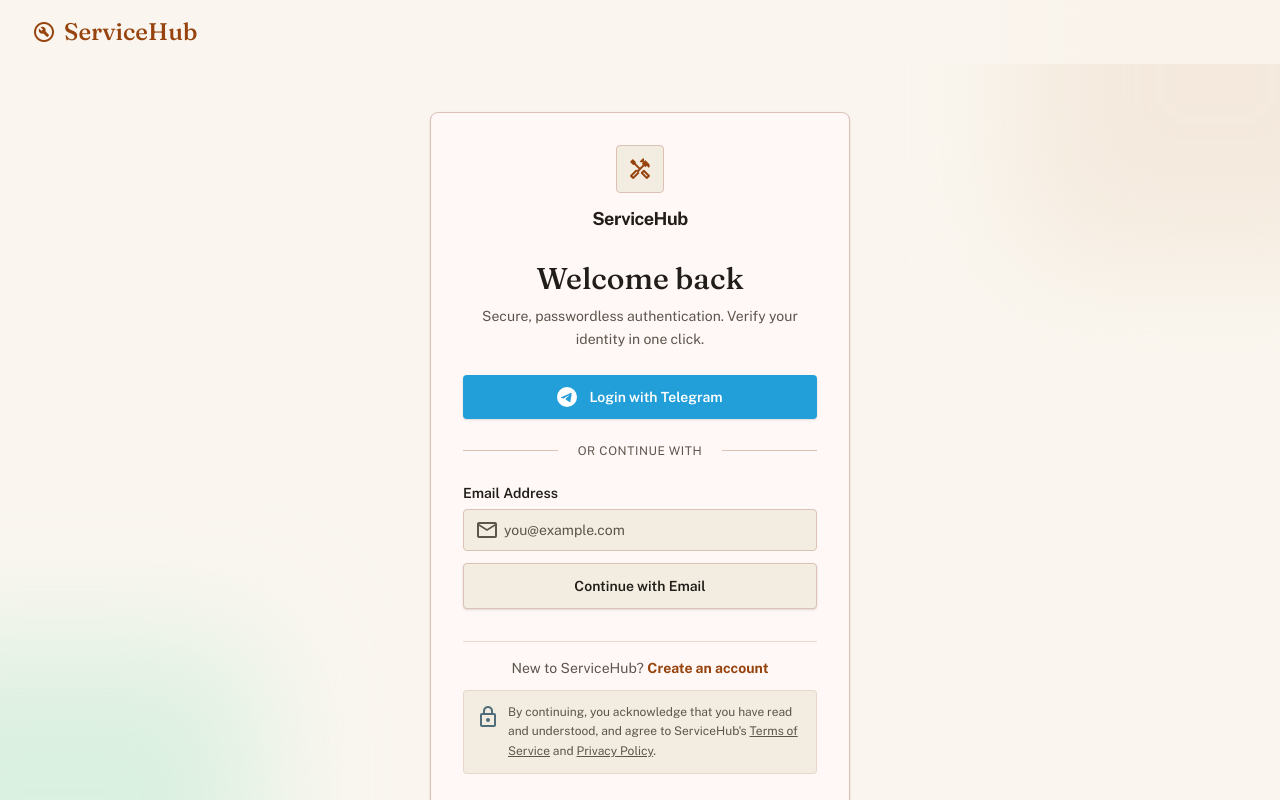
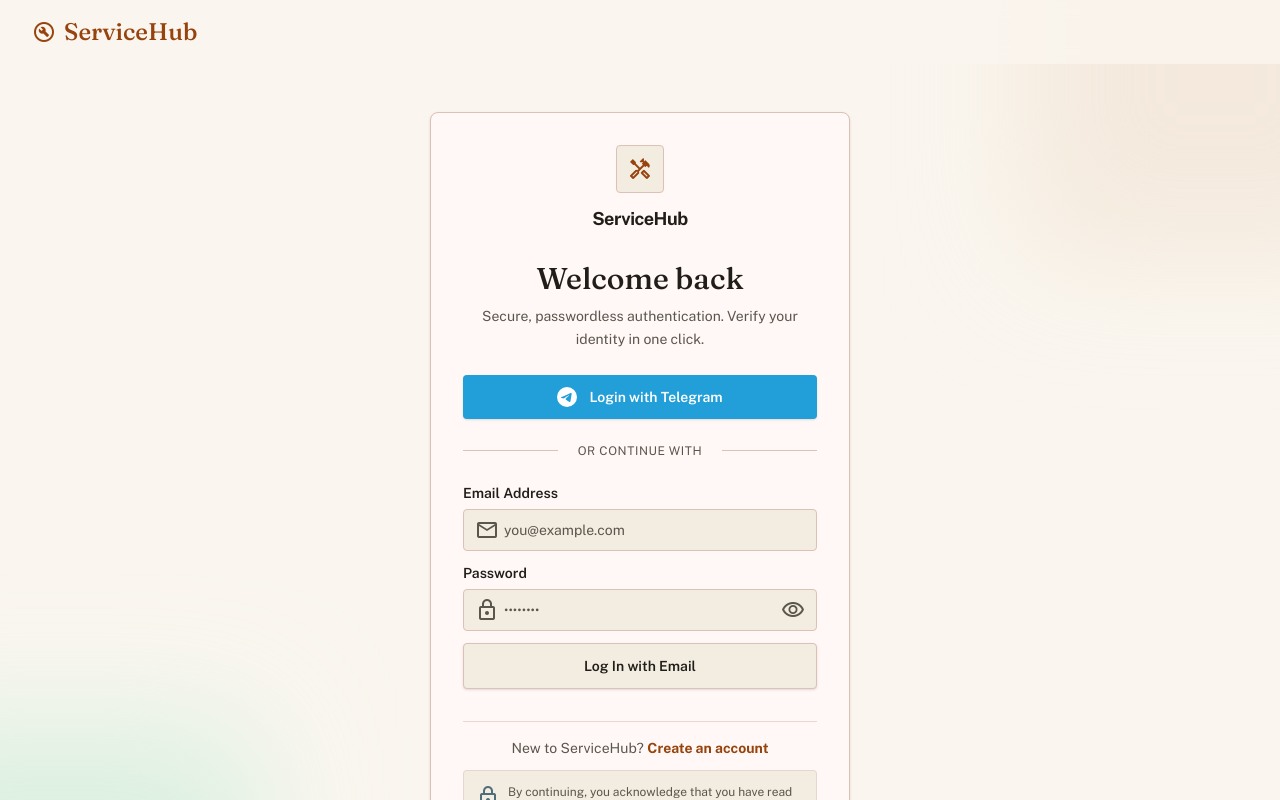
Before and after one commit to INSA-Summer-Camp-Project/web-frontend, a Next.js app: page /login in a window 1280 px wide. Shown: the top 800 px of the page. Built offline with nearby package versions, Linux system fonts and the light colour scheme.

Commit message:
feat(auth): add react-hook-form and zod validation for login and register

```diff
--- a/package.json
+++ b/package.json
@@ -25,11 +25,13 @@
     ]
   },
   "dependencies": {
+    "@hookform/resolvers": "^3.9.0",
     "axios": "^1.19.0",
     "next": "16.3.0",
     "react": "19.2.8",
     "react-dom": "19.2.8",
-    "zod": "^4.4.3"
+    "react-hook-form": "^7.52.0",
+    "zod": "^3.24.2"
   },
   "devDependencies": {
     "@tailwindcss/postcss": "^4",
--- a/src/app/(auth)/login/page.tsx
+++ b/src/app/(auth)/login/page.tsx
@@ -2,33 +2,39 @@
 
 import React, { useState } from "react";
 import Link from "next/link";
+import { useForm } from "react-hook-form";
+import { zodResolver } from "@hookform/resolvers/zod";
 import { AuthCard, Button, Input } from "@/components/ui";
+import { loginSchema, LoginInput } from "@/lib/validations/auth";
 
 export default function LoginPage() {
-  const [email, setEmail] = useState("");
   const [isTelegramLoading, setIsTelegramLoading] = useState(false);
-  const [isEmailLoading, setIsEmailLoading] = useState(false);
-  const [emailError, setEmailError] = useState("");
+  const [serverError, setServerError] = useState("");
+
+  const {
+    register,
+    handleSubmit,
+    formState: { errors, isSubmitting },
+  } = useForm<LoginInput>({
+    resolver: zodResolver(loginSchema),
+    defaultValues: {
+      email: "",
+      password: "",
+    },
+  });
 
   const handleTelegramLogin = () => {
     setIsTelegramLoading(true);
-    // Visual feedback simulation (no API call)
     setTimeout(() => {
       setIsTelegramLoading(false);
     }, 1200);
   };
 
-  const handleEmailSubmit = (e: React.FormEvent) => {
-    e.preventDefault();
-    if (!email || !email.includes("@")) {
-      setEmailError("Please enter a valid email address.");
-      return;
-    }
-    setEmailError("");
-    setIsEmailLoading(true);
-    setTimeout(() => {
-      setIsEmailLoading(false);
-    }, 1200);
+  const onSubmit = async (data: LoginInput) => {
+    setServerError("");
+    // Simulated form submission (no API call per requirement)
+    await new Promise((resolve) => setTimeout(resolve, 1000));
+    console.log("Login submitted:", data);
   };
 
   return (
@@ -82,7 +88,7 @@
         <button
           type="button"
           onClick={handleTelegramLogin}
-          disabled={isTelegramLoading}
+          disabled={isTelegramLoading || isSubmitting}
           className="w-full bg-[#229ED9] hover:bg-[#1E8CC0] active:bg-[#1975A0] text-white rounded-lg py-3 px-6 flex items-center justify-center gap-3 transition-colors duration-200 shadow-sm active:scale-[0.98] font-semibold text-sm disabled:opacity-60 cursor-pointer"
         >
           {isTelegramLoading ? (
@@ -117,33 +123,50 @@
 
         {/* Email Form */}
         <form
-          onSubmit={handleEmailSubmit}
+          onSubmit={handleSubmit(onSubmit)}
           className="flex flex-col gap-3 text-left"
         >
+          {serverError && (
+            <div className="p-3 rounded-lg bg-error-container text-on-error-container text-xs font-medium">
+              {serverError}
+            </div>
+          )}
+
           <Input
             label="Email Address"
             type="email"
             placeholder="you@example.com"
-            value={email}
-            onChange={(e) => {
-              setEmail(e.target.value);
-              if (emailError) setEmailError("");
-            }}
-            error={emailError}
+            error={errors.email?.message}
             leftIcon={
               <span className="material-symbols-outlined text-[20px]">
                 mail
               </span>
             }
+            {...register("email")}
           />
+
+          <Input
+            label="Password"
+            type="password"
+            placeholder="••••••••"
+            error={errors.password?.message}
+            leftIcon={
+              <span className="material-symbols-outlined text-[20px]">
+                lock
+              </span>
+            }
+            {...register("password")}
+          />
+
           <Button
             type="submit"
             variant="secondary"
             fullWidth
-            isLoading={isEmailLoading}
-            loadingText="Sending Magic Link..."
+            isLoading={isSubmitting}
+            disabled={isSubmitting}
+            loadingText="Logging in..."
           >
-            Continue with Email
+            Log In with Email
           </Button>
         </form>
       </div>
--- a/src/app/(auth)/signup/page.tsx
+++ b/src/app/(auth)/signup/page.tsx
@@ -2,50 +2,42 @@
 
 import React, { useState } from "react";
 import Link from "next/link";
-import {
-  AuthCard,
-  Button,
-  Input,
-  RoleSelector,
-  RoleType,
-} from "@/components/ui";
+import { useForm, Controller } from "react-hook-form";
+import { zodResolver } from "@hookform/resolvers/zod";
+import { AuthCard, Button, Input, RoleSelector } from "@/components/ui";
+import { registerSchema, RegisterInput } from "@/lib/validations/auth";
 
 export default function SignupPage() {
-  const [selectedRole, setSelectedRole] = useState<RoleType>("CUSTOMER");
-  const [email, setEmail] = useState("");
   const [isTelegramLoading, setIsTelegramLoading] = useState(false);
-  const [isEmailLoading, setIsEmailLoading] = useState(false);
-  const [roleError, setRoleError] = useState("");
-  const [emailError, setEmailError] = useState("");
+  const [serverError, setServerError] = useState("");
+
+  const {
+    register,
+    handleSubmit,
+    control,
+    formState: { errors, isSubmitting },
+  } = useForm<RegisterInput>({
+    resolver: zodResolver(registerSchema),
+    defaultValues: {
+      role: "CUSTOMER",
+      email: "",
+      password: "",
+      fullName: "",
+    },
+  });
 
   const handleTelegramSignup = () => {
-    if (!selectedRole) {
-      setRoleError("Please select a role to continue.");
-      return;
-    }
-    setRoleError("");
     setIsTelegramLoading(true);
     setTimeout(() => {
       setIsTelegramLoading(false);
     }, 1200);
   };
 
-  const handleEmailSubmit = (e: React.FormEvent) => {
-    e.preventDefault();
-    if (!selectedRole) {
-      setRoleError("Please select a role to continue.");
-      return;
-    }
-    if (!email || !email.includes("@")) {
-      setEmailError("Please enter a valid email address.");
-      return;
-    }
-    setRoleError("");
-    setEmailError("");
-    setIsEmailLoading(true);
-    setTimeout(() => {
-      setIsEmailLoading(false);
-    }, 1200);
+  const onSubmit = async (data: RegisterInput) => {
+    setServerError("");
+    // Simulated form submission (no API call per requirement)
+    await new Promise((resolve) => setTimeout(resolve, 1000));
+    console.log("Register submitted:", data);
   };
 
   return (
@@ -87,18 +79,27 @@
       }
     >
       <div className="flex flex-col gap-6 w-full text-left">
-        {/* Role Selection */}
+        {serverError && (
+          <div className="p-3 rounded-lg bg-error-container text-on-error-container text-xs font-medium">
+            {serverError}
+          </div>
+        )}
+
+        {/* Role Selection via Controller */}
         <div>
           <label className="block text-sm font-semibold text-ink mb-3 text-center md:text-left">
             Choose your role
           </label>
-          <RoleSelector
-            value={selectedRole}
-            onChange={(role) => {
-              setSelectedRole(role);
-              if (roleError) setRoleError("");
-            }}
-            error={roleError}
+          <Controller
+            name="role"
+            control={control}
+            render={({ field }) => (
+              <RoleSelector
+                value={field.value}
+                onChange={field.onChange}
+                error={errors.role?.message}
+              />
+            )}
           />
         </div>
 
@@ -109,7 +110,7 @@
           <button
             type="button"
             onClick={handleTelegramSignup}
-            disabled={isTelegramLoading}
+            disabled={isTelegramLoading || isSubmitting}
             className="w-full bg-primary hover:bg-primary-dark active:bg-primary-dark/90 text-on-primary rounded-lg py-3 px-6 flex items-center justify-center gap-3 transition-colors duration-200 shadow-sm active:scale-[0.98] font-semibold text-sm disabled:opacity-60 cursor-pointer"
           >
             {isTelegramLoading ? (
@@ -147,31 +148,55 @@
         </div>
 
         {/* Email Form */}
-        <form onSubmit={handleEmailSubmit} className="flex flex-col gap-3">
+        <form onSubmit={handleSubmit(onSubmit)} className="flex flex-col gap-3">
+          <Input
+            label="Full Name (Optional)"
+            type="text"
+            placeholder="John Doe"
+            error={errors.fullName?.message}
+            leftIcon={
+              <span className="material-symbols-outlined text-[20px]">
+                person
+              </span>
+            }
+            {...register("fullName")}
+          />
+
           <Input
             label="Email Address"
             type="email"
             placeholder="you@example.com"
-            value={email}
-            onChange={(e) => {
-              setEmail(e.target.value);
-              if (emailError) setEmailError("");
-            }}
-            error={emailError}
+            error={errors.email?.message}
             leftIcon={
               <span className="material-symbols-outlined text-[20px]">
                 mail
               </span>
             }
+            {...register("email")}
           />
+
+          <Input
+            label="Password"
+            type="password"
+            placeholder="Min 8 characters"
+            error={errors.password?.message}
+            leftIcon={
+              <span className="material-symbols-outlined text-[20px]">
+                lock
+              </span>
+            }
+            {...register("password")}
+          />
+
           <Button
             type="submit"
             variant="secondary"
             fullWidth
-            isLoading={isEmailLoading}
+            isLoading={isSubmitting}
+            disabled={isSubmitting}
             loadingText="Creating Account..."
           >
-            Continue with Email
+            Create Account with Email
           </Button>
         </form>
       </div>
--- /dev/null
+++ b/src/lib/validations/auth.ts
@@ -0,0 +1,37 @@
+import { z } from "zod";
+
+export const roleEnum = z.enum(["CUSTOMER", "WORKER", "BUSINESS"], {
+  errorMap: () => ({ message: "Please select a valid role" }),
+});
+
+export type Role = z.infer<typeof roleEnum>;
+
+export const loginSchema = z.object({
+  email: z
+    .string()
+    .min(1, "Email is required")
+    .email("Please enter a valid email address"),
+  password: z.string().min(1, "Password is required"),
+});
+
+export type LoginInput = z.infer<typeof loginSchema>;
+
+export const registerSchema = z.object({
+  role: roleEnum,
+  email: z
+    .string()
+    .min(1, "Email is required")
+    .email("Please enter a valid email address"),
+  password: z
+    .string()
+    .min(1, "Password is required")
+    .min(8, "Password must be at least 8 characters long"),
+  fullName: z
+    .string()
+    .optional()
+    .refine((val) => !val || val.length >= 2, {
+      message: "Full name must be at least 2 characters long",
+    }),
+});
+
+export type RegisterInput = z.infer<typeof registerSchema>;
```
Also changed, not shown: 2 other files (tests, documents, lock files or other folders).
